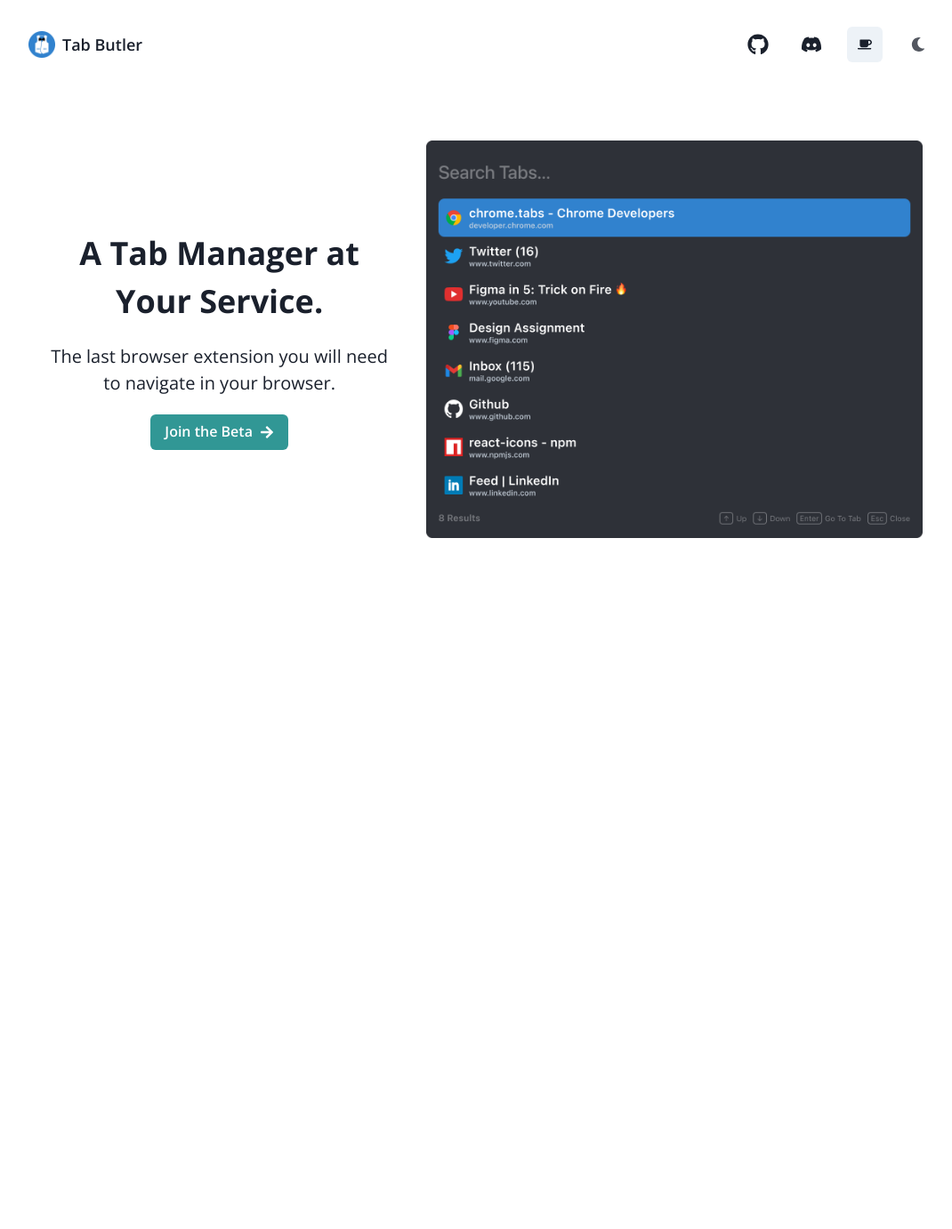
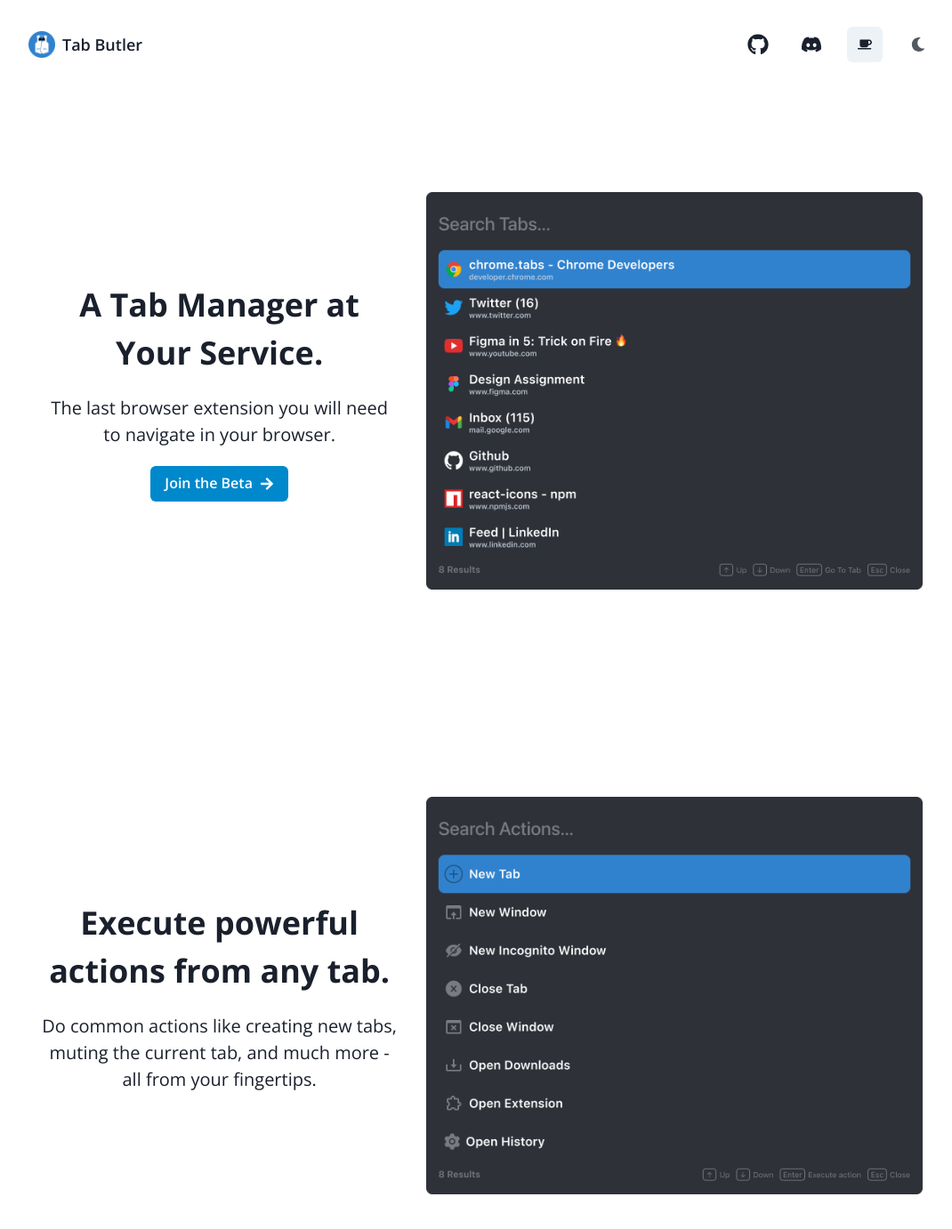
Before and after one commit to MitchellMarkGeorge/TabButlerWebsite, a React (Create React App) app: page / in a window 1280 px wide. Shown: the top 1382 px of the page at 89% size, without its empty margins (98-1168 px from the left). Before the commit the page ends 800 px from the top, so only its background shows below. Built offline with nearby package versions, Linux system fonts and the light colour scheme.

Commit message:
Add actions section

```diff
--- a/src/Pages/HomePage.tsx
+++ b/src/Pages/HomePage.tsx
@@ -17,14 +17,13 @@ export const HomePage: React.FC = () => {
 
   return (
     <Box textAlign="center" fontSize="xl">
-      <VStack>
+      <VStack position="relative">
         <NavBar />
-        <VStack spacing={8}>
+        <VStack spacing={8} paddingTop={32} height="100vh">
           <Stack
             spacing={8}
-            marginTop={20}
-            paddingLeft="10"
-            paddingRight="10"
+            paddingLeft={10}
+            paddingRight={10}
             direction={{ base: 'column', lg: 'row' }}
             alignItems="center"
           >
@@ -37,7 +36,7 @@ export const HomePage: React.FC = () => {
                 browser.
               </Text>
 
-              <Button rightIcon={<FaArrowRight />} colorScheme="teal">
+              <Button rightIcon={<FaArrowRight />} colorScheme="telegram">
                 Join the Beta
               </Button>
             </VStack>
@@ -51,6 +50,34 @@ export const HomePage: React.FC = () => {
             />
           </Stack>
         </VStack>
+
+        <VStack spacing={8} height="100vh">
+          <Stack
+            spacing={8}
+            paddingLeft={10}
+            paddingRight={10}
+            direction={{ base: 'column', lg: 'row' }}
+            alignItems="center"
+          >
+            <VStack maxW={400} spacing={5}>
+              <Text fontSize={['md', 'xl', '4xl']} fontWeight="bold">
+                Execute powerful actions from any tab.
+              </Text>
+              <Text fontSize={['sm', 'md', 'xl']} fontWeight="light">
+                Do common actions like creating new tabs, muting the current
+                tab, and much more - all from your fingertips.
+              </Text>
+            </VStack>
+            <Image
+              src={`/static/img/actions-modal-dark.png`}
+              sx={{
+                height: 'min(29.4vw + 70.78px,447px)',
+                width: 'auto',
+                objectFit: 'contain',
+              }}
+            />
+          </Stack>
+        </VStack>
       </VStack>
     </Box>
   );
--- a/src/components/NavBar/NavBar.tsx
+++ b/src/components/NavBar/NavBar.tsx
@@ -1,9 +1,21 @@
-import { HStack, Image, Text, IconButton, Link } from '@chakra-ui/react';
+import {
+  HStack,
+  Image,
+  Text,
+  IconButton,
+  Link,
+  useColorModeValue,
+} from '@chakra-ui/react';
 import { FaCoffee, FaDiscord, FaGithub } from 'react-icons/fa';
 
 import { ColorModeSwitcher } from './ColorModeSwitcher';
 
 export const NavBar: React.FC = () => {
+  const color: string = useColorModeValue(
+    'rgb(255, 255, 255, 0.6)',
+    'rgb(26, 32, 44, 0.6)'
+  );
+
   return (
     <HStack
       maxW={1080}
@@ -11,7 +23,13 @@ export const NavBar: React.FC = () => {
       paddingRight={['5px', '30px']}
       paddingLeft={['5px', '30px']}
       paddingTop={['10px', '30px']}
+      paddingBottom="10px"
       width="100%"
+      top={0}
+      position="sticky"
+      backgroundColor={color}
+      backdropFilter={'blur(10px)'}
+      zIndex={1}
     >
       <HStack>
         <Image height={30} src="/static/img/logo.png" />
```
Also changed, not shown: public/static/img/actions-modal-dark.png (renamed from public/static/img/actions-modal-darl.png).
